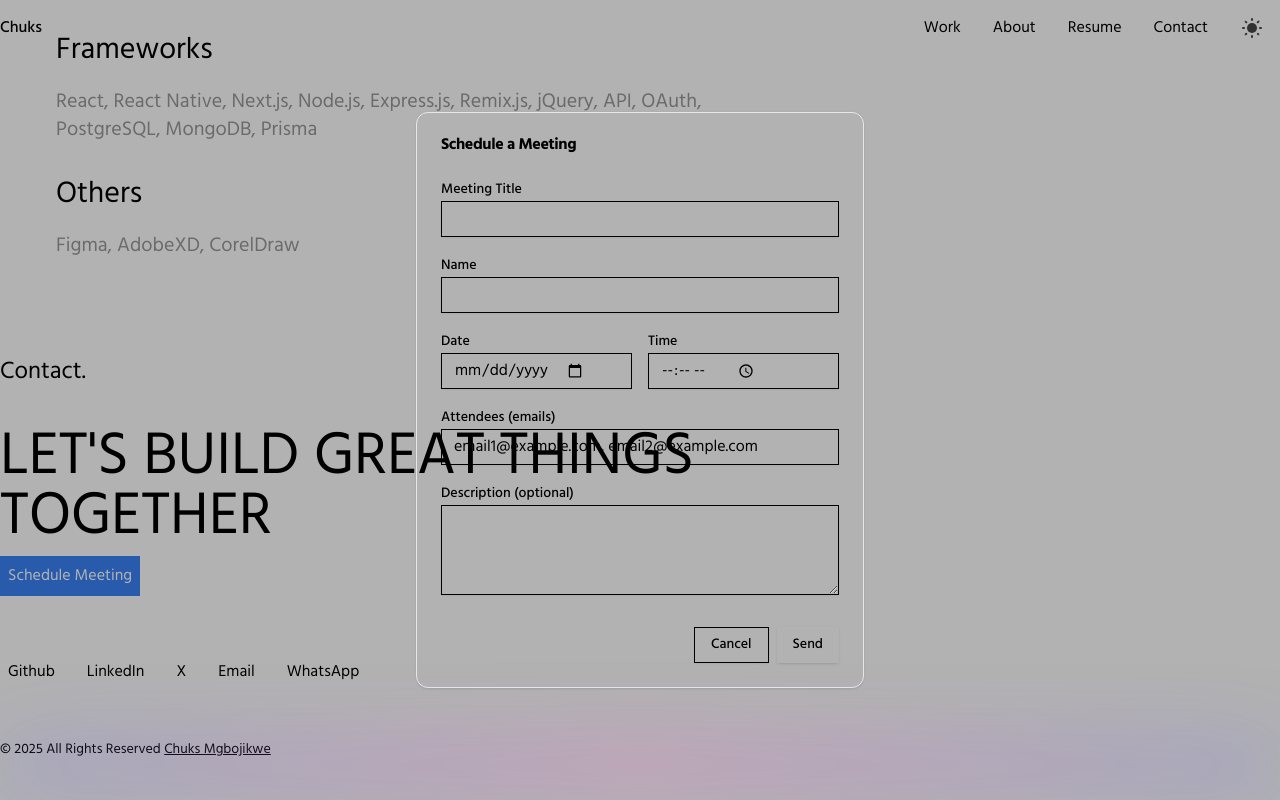
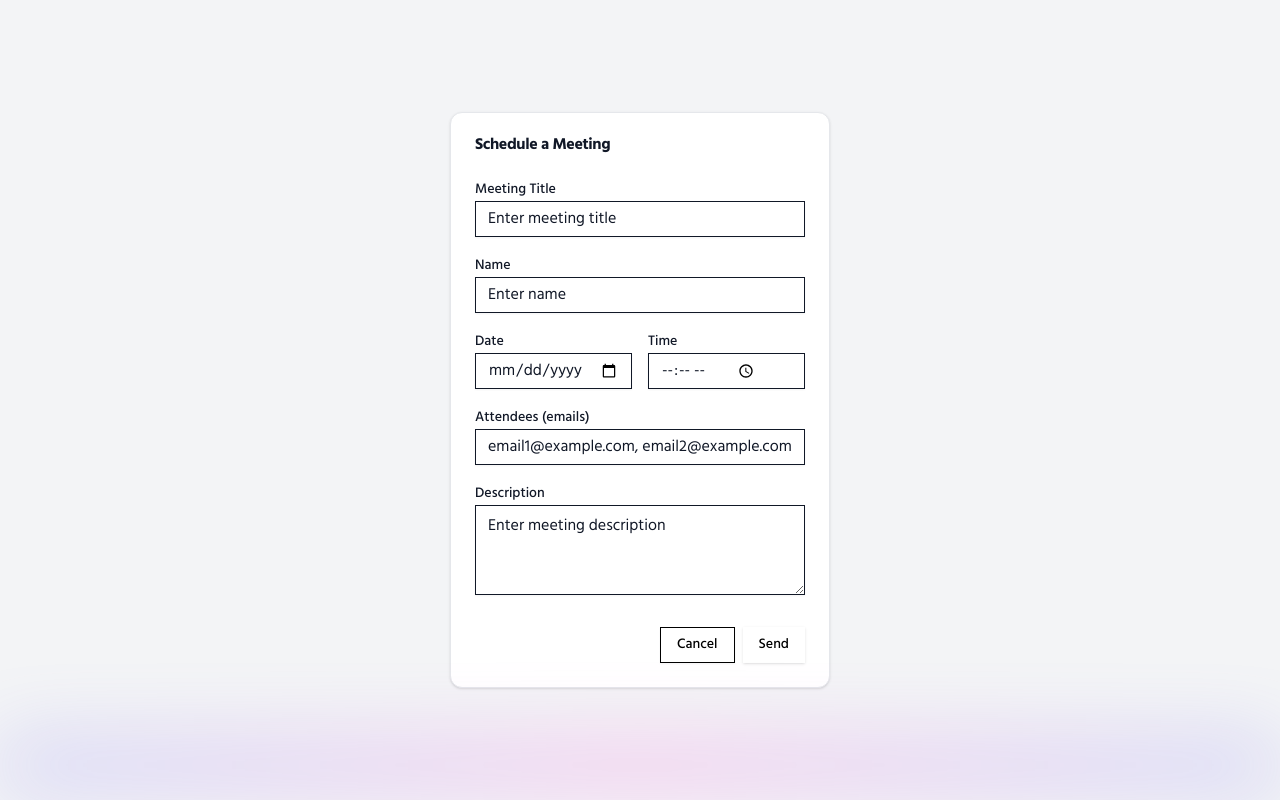
Before and after one commit to ChuxMg/chuks, a Next.js app: page / in a window 1280 px wide. Both pictures are taken after a click on the button "Schedule Meeting". Shown: the part 5354-6154 px from the top of the page. Built offline with nearby package versions, Linux system fonts and the light colour scheme.

Commit message:
Implement Update

```diff
--- a/components/ScheduleMeeting/index.js
+++ b/components/ScheduleMeeting/index.js
@@ -1,4 +1,4 @@
-import { useState } from "react";
+import { useEffect, useRef, useState } from "react";
 import { Button } from "/src/components/ui/button";
 import {
   Card,
@@ -23,6 +23,24 @@ const ScheduleMeeting = () => {
     description: "",
   });
   const [errors, setErrors] = useState({});
+  const dialogRef = useRef(null);
+
+  // Click outside handler
+  useEffect(() => {
+    const handleClickOutside = (event) => {
+      if (dialogRef.current && !dialogRef.current.contains(event.target)) {
+        setIsOpen(false);
+      }
+    };
+
+    if (isOpen) {
+      document.addEventListener("mousedown", handleClickOutside);
+    }
+
+    return () => {
+      document.removeEventListener("mousedown", handleClickOutside);
+    };
+  }, [isOpen]);
 
   const validateForm = () => {
     const newErrors = {};
@@ -72,11 +90,9 @@ const ScheduleMeeting = () => {
     e.preventDefault();
 
     if (validateForm()) {
-      console.log("Meeting scheduled:", formData);
-
       const email = "chuxmgbojikwe@gmail.com";
       const subject = encodeURIComponent(
-        `"Contact Form Submission from" ${formData.title}`
+        `Contact Form Submission from: ${formData.name} - ${formData.title}`
       );
       const body = encodeURIComponent(
         `${formData.description}\n\nFrom: ${formData.name}\nEmail: ${formData.attendees}\nDate: ${formData.date}\nTime: ${formData.time}`
@@ -109,10 +125,11 @@ const ScheduleMeeting = () => {
 
       {/* Overlay dialog */}
       {isOpen && (
-        <div className="fixed inset-0 bg-black/30 dark:bg-black/95 flex items-center justify-center p-4 z-50">
-          <Card className="w-full max-w-md bg-background dark:bg-background">
+        <div className="fixed inset-0 bg-gray-100 dark:bg-gray-900 flex items-center justify-center p-4 z-50">
+          <div ref={dialogRef}>
+            <Card className="w-full max-w-md bg-white dark:bg-gray-800">
               <CardHeader>
-              <CardTitle className="text-foreground dark:text-foreground">
+                <CardTitle className="text-gray-900 dark:text-white">
                   Schedule a Meeting
                 </CardTitle>
               </CardHeader>
@@ -122,7 +139,7 @@ const ScheduleMeeting = () => {
                     <p className="text-green-600 dark:text-green-400 font-medium">
                       Meeting scheduled!
                     </p>
-                  <p className="text-sm text-muted-foreground mt-2">
+                    <p className="text-sm text-gray-500 dark:text-gray-400 mt-2">
                       Invites will be sent to attendees
                     </p>
                   </div>
@@ -131,7 +148,7 @@ const ScheduleMeeting = () => {
                     <div>
                       <Label
                         htmlFor="title"
-                      className="text-foreground dark:text-foreground"
+                        className="text-gray-900 dark:text-white"
                       >
                         Meeting Title
                       </Label>
@@ -142,7 +159,8 @@ const ScheduleMeeting = () => {
                         onChange={handleInputChange}
                         className={`${
                           errors.title ? "border-red-500" : ""
-                      } bg-background dark:bg-background text-foreground dark:text-foreground`}
+                        } bg-white dark:bg-gray-800 text-gray-900 dark:text-white placeholder-gray-400 dark:placeholder-gray-500`}
+                        placeholder="Enter meeting title"
                       />
                       {errors.title && (
                         <p className="text-red-500 dark:text-red-400 text-sm mt-1">
@@ -154,7 +172,7 @@ const ScheduleMeeting = () => {
                     <div>
                       <Label
                         htmlFor="name"
-                      className="text-foreground dark:text-foreground"
+                        className="text-gray-900 dark:text-white"
                       >
                         Name
                       </Label>
@@ -164,8 +182,9 @@ const ScheduleMeeting = () => {
                         value={formData.name}
                         onChange={handleInputChange}
                         className={`${
-                        errors.name ? "border-red-500" : ""
-                      } bg-background dark:bg-background text-foreground dark:text-foreground`}
+                          errors.title ? "border-red-500" : ""
+                        } bg-white dark:bg-gray-800 text-gray-900 dark:text-white placeholder-gray-400 dark:placeholder-gray-500`}
+                        placeholder="Enter name"
                       />
                       {errors.name && (
                         <p className="text-red-500 dark:text-red-400 text-sm mt-1">
@@ -178,7 +197,7 @@ const ScheduleMeeting = () => {
                       <div>
                         <Label
                           htmlFor="date"
-                        className="text-foreground dark:text-foreground"
+                          className="text-gray-900 dark:text-white"
                         >
                           Date
                         </Label>
@@ -190,7 +209,7 @@ const ScheduleMeeting = () => {
                           onChange={handleInputChange}
                           className={`${
                             errors.date ? "border-red-500" : ""
-                        } bg-background dark:bg-background text-foreground dark:text-foreground`}
+                          } bg-white dark:bg-gray-800 text-gray-900 dark:text-white placeholder-gray-400 dark:placeholder-gray-500`}
                         />
                         {errors.date && (
                           <p className="text-red-500 dark:text-red-400 text-sm mt-1">
@@ -201,7 +220,7 @@ const ScheduleMeeting = () => {
                       <div>
                         <Label
                           htmlFor="time"
-                        className="text-foreground dark:text-foreground"
+                          className="text-gray-900 dark:text-white"
                         >
                           Time
                         </Label>
@@ -213,7 +232,7 @@ const ScheduleMeeting = () => {
                           onChange={handleInputChange}
                           className={`${
                             errors.time ? "border-red-500" : ""
-                        } bg-background dark:bg-background text-foreground dark:text-foreground`}
+                          } bg-white dark:bg-gray-800 text-gray-900 dark:text-white placeholder-gray-400 dark:placeholder-gray-500`}
                         />
                         {errors.time && (
                           <p className="text-red-500 dark:text-red-400 text-sm mt-1">
@@ -226,19 +245,19 @@ const ScheduleMeeting = () => {
                     <div>
                       <Label
                         htmlFor="attendees"
-                      className="text-foreground dark:text-foreground"
+                        className="text-gray-900 dark:text-white"
                       >
                         Attendees (emails)
                       </Label>
                       <Input
                         id="attendees"
                         name="attendees"
-                      placeholder="email1@example.com, email2@example.com"
                         value={formData.attendees}
                         onChange={handleInputChange}
                         className={`${
                           errors.attendees ? "border-red-500" : ""
-                      } bg-background dark:bg-background text-foreground dark:text-foreground`}
+                        } bg-white dark:bg-gray-800 text-gray-900 dark:text-white placeholder-gray-400 dark:placeholder-gray-500`}
+                        placeholder="email1@example.com, email2@example.com"
                       />
                       {errors.attendees && (
                         <p className="text-red-500 dark:text-red-400 text-sm mt-1">
@@ -250,9 +269,9 @@ const ScheduleMeeting = () => {
                     <div>
                       <Label
                         htmlFor="description"
-                      className="text-foreground dark:text-foreground"
+                        className="text-gray-900 dark:text-white"
                       >
-                      Description (optional)
+                        Description
                       </Label>
                       <Textarea
                         id="description"
@@ -260,7 +279,8 @@ const ScheduleMeeting = () => {
                         rows={3}
                         value={formData.description}
                         onChange={handleInputChange}
-                      className="bg-background dark:bg-background text-foreground dark:text-foreground"
+                        className="bg-white dark:bg-gray-800 text-gray-900 dark:text-white placeholder-gray-400 dark:placeholder-gray-500"
+                        placeholder="Enter meeting description"
                       />
                     </div>
 
@@ -271,6 +291,7 @@ const ScheduleMeeting = () => {
                         onClick={() => {
                           setFormData({
                             title: "",
+                            name: "",
                             date: "",
                             time: "",
                             attendees: "",
@@ -289,6 +310,7 @@ const ScheduleMeeting = () => {
               </CardContent>
             </Card>
           </div>
+        </div>
       )}
     </>
   );
```
Lines whose indentation alone changed are shown as unchanged.
